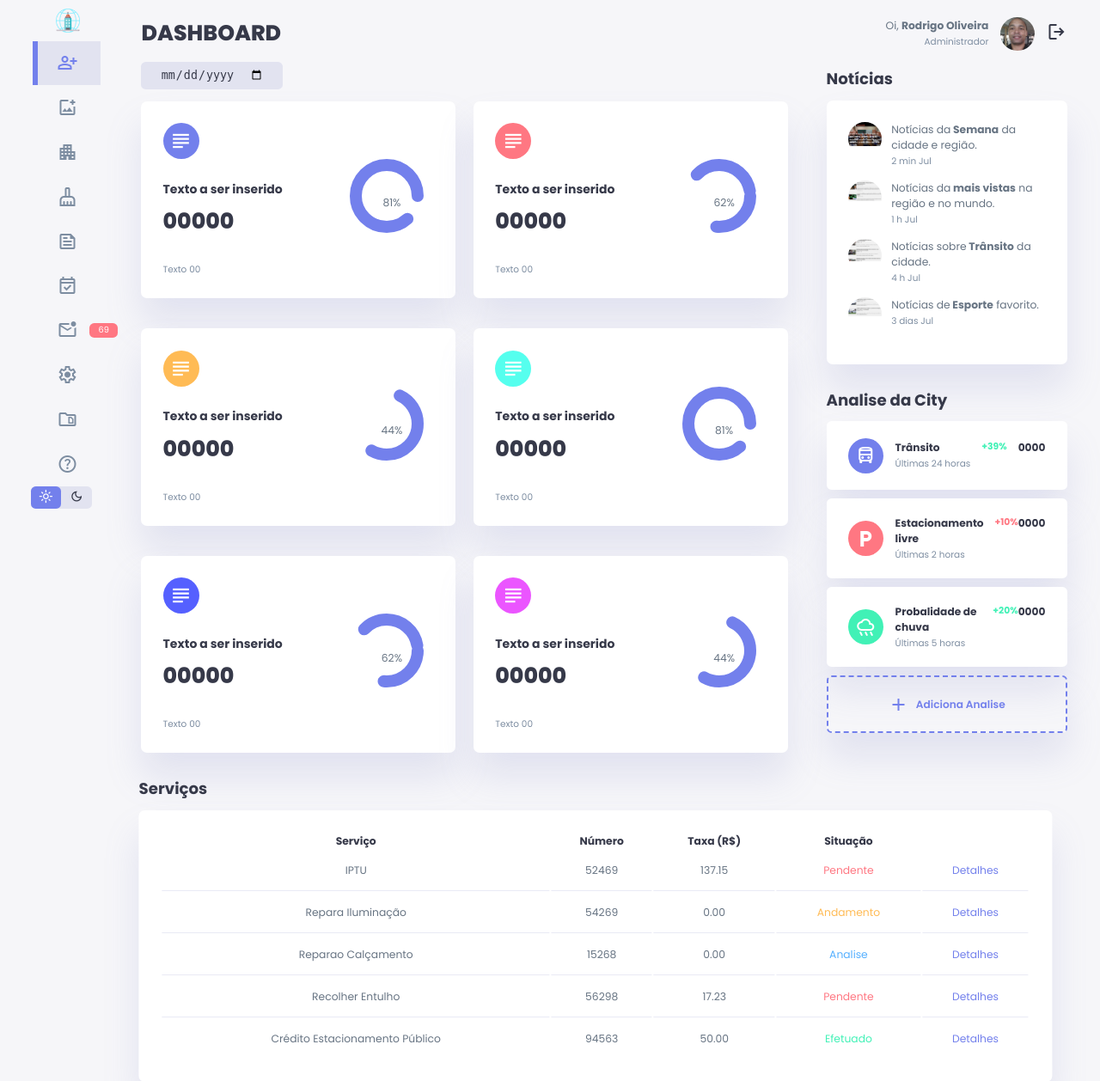
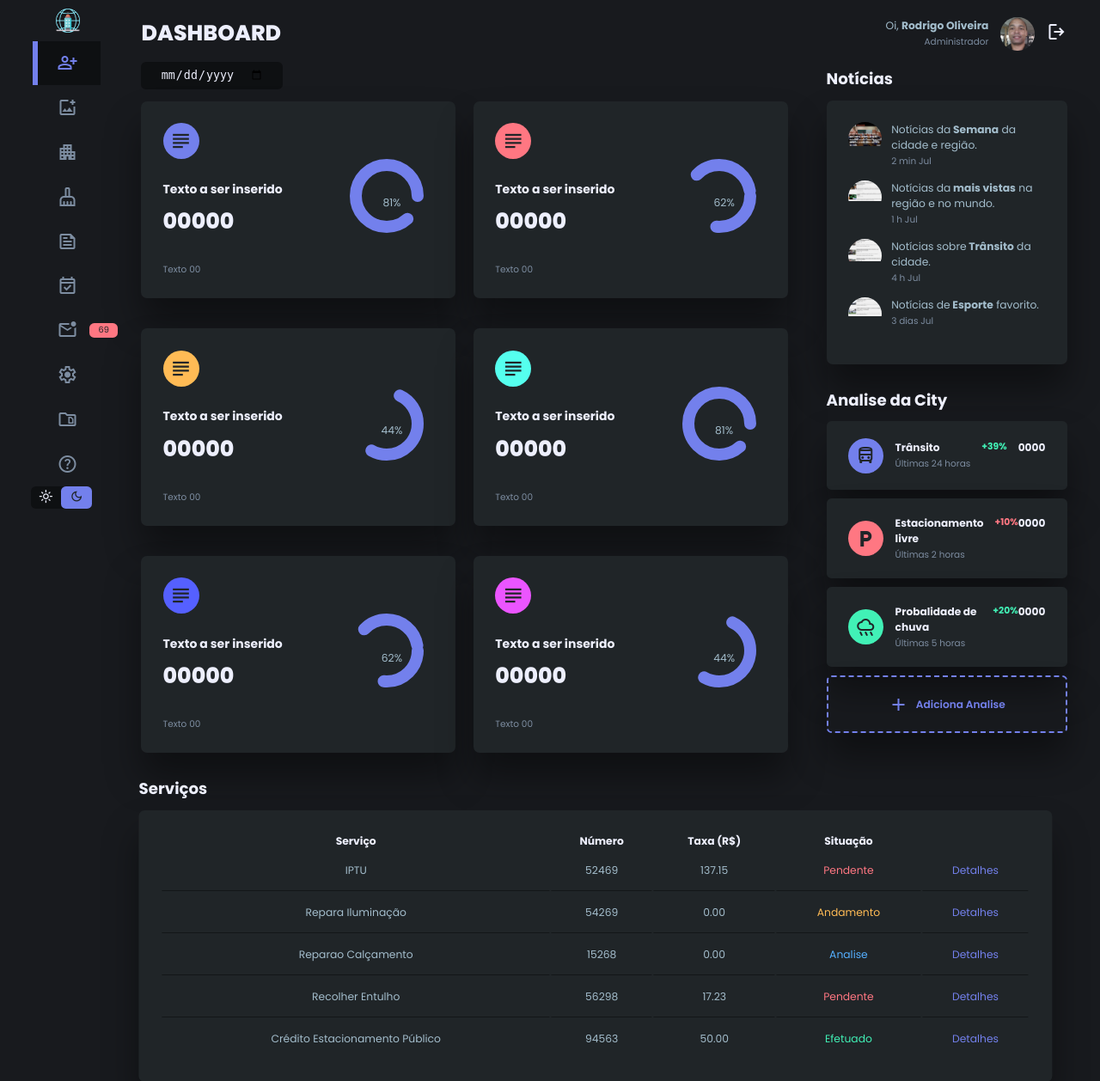
Before and after one commit to rexoliveira/v3_projeto_um_aula_xampp, a PHP site: page /parte_dash_figma/dash_figma.html in a window 1280 px wide; the page is wider, and only the part inside the window is pictured. Shown: the top 1258 px of that part at 86% size. Run offline with PHP 8.4, Linux system fonts and the light colour scheme.

Commit message:
Ajuste carregar por padrão tema escuro

```diff
--- a/parte_dash_figma/dash_figma.html
+++ b/parte_dash_figma/dash_figma.html
@@ -74,8 +74,8 @@
           </a>
 
           <div class="theme-toggler" id="theme-toggler">
-            <span class="material-symbols-outlined active"> light_mode </span>
-            <span class="material-symbols-outlined"> dark_mode </span>
+            <span class="material-symbols-outlined"> light_mode </span>
+            <span class="material-symbols-outlined active"> dark_mode </span>
           </div>
         </section>
       </aside>
--- a/parte_dash_figma/script.js
+++ b/parte_dash_figma/script.js
@@ -22,7 +22,7 @@ closeBtn.addEventListener('click', () => {
 
 /* Troca de tema */
 themeToggler.addEventListener('click', () => {
-    document.body.classList.toggle('dark-theme-variables')
+    document.body.classList.toggle('light-theme-variables')
 
     /* Troca a sinalização de icone ativo */
     themeToggler.querySelector('span:nth-child(1)').classList.toggle('active')
--- a/parte_dash_figma/style.css
+++ b/parte_dash_figma/style.css
@@ -17,14 +17,18 @@
     --color-card5: #5560ff;
     --color-card6: #eb55ff;
 
-    --color-white: #fff;
     --color-info-dark: #7d8da1;
     --color-info-light: #dce1eb;
-    --color-dark: #363949;
-    --color-light: rgba(132, 139, 200, 0.18);
+
     --color-primary-variant: #111e88;
-    --color-dark-variant: #677483;
-    --color-background: #f6f6f9;
+
+    /* dark-theme-variables { */
+    --color-background: #181a1e;
+    --color-white: #202528;
+    --color-dark: #edeffd;
+    --color-dark-variant: #a3bdcc;
+    --color-light: rgba(0, 0, 0, 0.4);
+    --box-shadow: 0 2rem 3rem var(--color-light);
 
     --card-boder-radius: 0.5rem;
     --boder-radius-1: 0.4rem;
@@ -33,18 +37,15 @@
 
     --card-padding: 1.8rem;
     --padding-1: 1.2rem;
-
-    --box-shadow: 0 2rem 3rem var(--color-light);
-
 }
 
 /* ==============THEMA DARK ====================*/
-.dark-theme-variables {
-    --color-background: #181a1e;
-    --color-white: #202528;
-    --color-dark: #edeffd;
-    --color-dark-variant: #a3bdcc;
-    --color-light: rgba(0, 0, 0, 0.4);
+.light-theme-variables {
+    --color-background: #f6f6f9;
+    --color-white: #fff;
+    --color-dark: #363949;
+    --color-dark-variant: #677483;
+    --color-light: rgba(132, 139, 200, 0.18);
     --box-shadow: 0 2rem 3rem var(--color-light);
 }
 
@@ -203,7 +204,6 @@ aside .sidebar {
     flex-direction: column;
     height: 100vh;
     position: relative
-
 }
 
 aside h3 {
```
